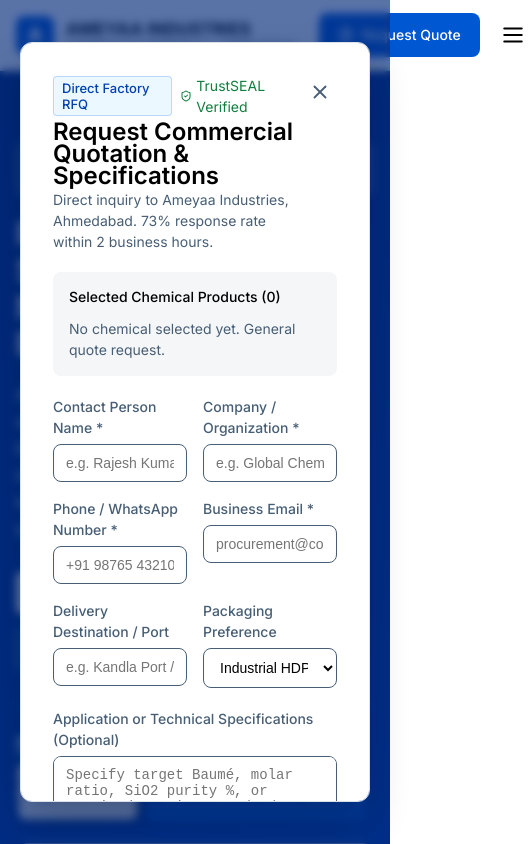
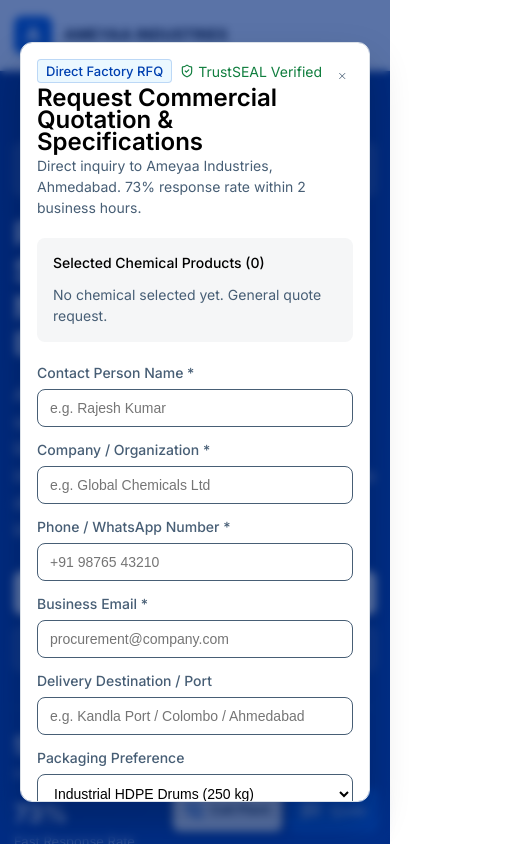
Before and after one commit to malhardeshmukh/ameya, a Next.js app: page / in a window 390 px wide. Both pictures are taken after a click on the button "Request Direct Factory Quote". Shown: the top 844 px of the page, 532 px wide, since content can reach past the window. Built offline with nearby package versions, Linux system fonts and the light colour scheme.

Commit message:
fix(mobile): ensure mobile responsiveness, remove horizontal scroll and delete request quote from navbar

```diff
--- a/src/app/contact/page.tsx
+++ b/src/app/contact/page.tsx
@@ -211,7 +211,7 @@
                 </div>
               ) : (
                 <form onSubmit={handleSubmit} style={{ display: 'flex', flexDirection: 'column', gap: '16px' }}>
-                  <div style={{ display: 'grid', gridTemplateColumns: 'repeat(2, 1fr)', gap: '14px' }}>
+                  <div style={{ display: 'grid', gridTemplateColumns: 'repeat(2, 1fr)', gap: '14px' }} className="contact-form-row-2">
                     <div>
                       <label htmlFor="contact-name" className="sap-caption" style={{ display: 'block', marginBottom: '4px', fontWeight: 500 }}>
                         Full Name *
@@ -243,7 +243,7 @@
                     </div>
                   </div>
 
-                  <div style={{ display: 'grid', gridTemplateColumns: 'repeat(2, 1fr)', gap: '14px' }}>
+                  <div style={{ display: 'grid', gridTemplateColumns: 'repeat(2, 1fr)', gap: '14px' }} className="contact-form-row-2">
                     <div>
                       <label htmlFor="contact-phone" className="sap-caption" style={{ display: 'block', marginBottom: '4px', fontWeight: 500 }}>
                         Mobile / WhatsApp *
--- a/src/app/export/page.tsx
+++ b/src/app/export/page.tsx
@@ -144,6 +144,7 @@
                 <h3 style={{ fontSize: '18px', fontWeight: 600 }}>Export Regulatory Dossier</h3>
               </div>
 
+              <div className="table-responsive">
                 <table className="sap-table" style={{ fontSize: '13px' }}>
                   <tbody>
                     <tr>
@@ -176,6 +177,7 @@
                     </tr>
                   </tbody>
                 </table>
+              </div>
 
               <div style={{ marginTop: '20px' }}>
                 <button
--- a/src/app/page.tsx
+++ b/src/app/page.tsx
@@ -116,7 +116,7 @@
               </p>
 
               {/* Action Buttons */}
-              <div style={{ display: 'flex', flexWrap: 'wrap', gap: '12px', marginBottom: '36px' }}>
+              <div style={{ display: 'flex', flexWrap: 'wrap', gap: '12px', marginBottom: '36px' }} className="hero-cta-group">
                 <button
                   type="button"
                   onClick={() => openQuote()}
@@ -163,6 +163,7 @@
                   borderTop: '1px solid rgba(255, 255, 255, 0.2)',
                   paddingTop: '20px'
                 }}
+                className="hero-stats-grid"
               >
                 <div>
                   <div style={{ fontSize: '24px', fontWeight: 700, color: 'var(--colors-on-primary)' }}>50+</div>
@@ -575,7 +576,7 @@
                 <Globe2 size={20} color="var(--colors-primary)" /> Active Global Export Countries
               </h3>
 
-              <div style={{ display: 'grid', gridTemplateColumns: 'repeat(2, 1fr)', gap: '12px', marginBottom: '20px' }}>
+              <div style={{ display: 'grid', gridTemplateColumns: 'repeat(2, 1fr)', gap: '12px', marginBottom: '20px' }} className="active-countries-grid">
                 {COMPANY_DATA.topExportCountries.map((c) => (
                   <div
                     key={c.country}
--- a/src/app/profile/page.tsx
+++ b/src/app/profile/page.tsx
@@ -141,6 +141,7 @@
                 </h3>
               </div>
 
+              <div className="table-responsive">
                 <table className="sap-table" style={{ fontSize: '13px' }}>
                   <tbody>
                     <tr>
@@ -185,6 +186,7 @@
                     </tr>
                   </tbody>
                 </table>
+              </div>
 
               <div style={{ marginTop: '20px' }}>
                 <button
--- a/src/app/reviews/page.tsx
+++ b/src/app/reviews/page.tsx
@@ -280,7 +280,7 @@
               </div>
             ) : (
               <form onSubmit={handleReviewSubmit} style={{ display: 'flex', flexDirection: 'column', gap: '16px' }}>
-                <div style={{ display: 'grid', gridTemplateColumns: 'repeat(2, 1fr)', gap: '14px' }}>
+                <div style={{ display: 'grid', gridTemplateColumns: 'repeat(2, 1fr)', gap: '14px' }} className="review-form-row-2">
                   <div>
                     <label htmlFor="rev-author" className="sap-caption" style={{ display: 'block', marginBottom: '4px', fontWeight: 500 }}>
                       Your Name / Designation *
@@ -312,7 +312,7 @@
                   </div>
                 </div>
 
-                <div style={{ display: 'grid', gridTemplateColumns: 'repeat(3, 1fr)', gap: '14px' }}>
+                <div style={{ display: 'grid', gridTemplateColumns: 'repeat(3, 1fr)', gap: '14px' }} className="review-form-row-3">
                   <div>
                     <label htmlFor="rev-location" className="sap-caption" style={{ display: 'block', marginBottom: '4px', fontWeight: 500 }}>
                       City / Country *
--- a/src/components/layout/FloatingContact.tsx
+++ b/src/components/layout/FloatingContact.tsx
@@ -9,50 +9,25 @@
   const { openQuote } = useQuote();
 
   return (
-    <div
-      style={{
-        position: 'fixed',
-        bottom: '24px',
-        right: '24px',
-        zIndex: 990,
-        display: 'flex',
-        alignItems: 'center',
-        gap: '8px'
-      }}
-    >
+    <div className="floating-contact-container">
       <a
         href={`tel:${COMPANY_DATA.phone}`}
-        className="btn"
-        style={{
-          backgroundColor: 'var(--colors-chrome)',
-          color: 'var(--colors-ink-body)',
-          border: '1px solid var(--colors-hairline)',
-          borderRadius: 'var(--rounded-md)',
-          padding: '12px 14px',
-          height: '58px',
-          boxShadow: '0 4px 12px rgba(0,0,0,0.1)',
-          display: 'flex',
-          alignItems: 'center',
-          gap: '8px',
-          textDecoration: 'none'
-        }}
+        className="btn floating-call-btn"
         title="Direct Factory Call"
       >
         <PhoneCall size={18} color="var(--colors-primary)" />
-        <span style={{ fontSize: '14px', fontWeight: 600 }}>Call Plant</span>
+        <span className="floating-btn-text">Call Plant</span>
       </a>
 
       <button
         onClick={() => openQuote()}
-        className="btn-floating"
-        style={{
-          position: 'static',
-          boxShadow: '0 4px 16px rgba(0, 87, 210, 0.35)'
-        }}
+        className="btn-floating floating-quote-btn"
         id="floating-rfq-btn"
+        title="Request Commercial Quote"
       >
         <MessageSquareText size={20} />
-        <span>Request Instant Quote</span>
+        <span className="floating-quote-full">Request Instant Quote</span>
+        <span className="floating-quote-short">Quote</span>
       </button>
     </div>
   );
--- a/src/components/layout/Footer.tsx
+++ b/src/components/layout/Footer.tsx
@@ -211,7 +211,7 @@
           <div>
             © {new Date().getFullYear()} {COMPANY_DATA.name}. All rights reserved. GST Registered in Gujarat, India.
           </div>
-          <div style={{ display: 'flex', gap: '16px' }}>
+          <div style={{ display: 'flex', flexWrap: 'wrap', gap: '8px 14px', alignItems: 'center' }}>
             <span>IEC Code: {COMPANY_DATA.iec}</span>
             <span>•</span>
             <span>GSTIN: {COMPANY_DATA.gstin}</span>
--- a/src/components/layout/Header.tsx
+++ b/src/components/layout/Header.tsx
@@ -4,20 +4,13 @@
 import Link from 'next/link';
 import { usePathname } from 'next/navigation';
 import { COMPANY_DATA } from '@/data/company';
-import { useQuote } from '../quote/QuoteContext';
 import {
   Phone,
-  FileText,
   Menu,
-  X,
-  ChevronDown,
-  ShieldCheck,
-  Search,
-  ArrowRight
+  X
 } from 'lucide-react';
 
 export default function Header() {
-  const { openQuote, items } = useQuote();
   const [mobileMenuOpen, setMobileMenuOpen] = useState(false);
   const pathname = usePathname();
 
@@ -83,7 +76,7 @@
           >
             A
           </div>
-          <div>
+          <div style={{ minWidth: 0 }}>
             <div
               style={{
                 fontSize: '17px',
@@ -92,6 +85,7 @@
                 letterSpacing: '0.2px',
                 lineHeight: '1.2'
               }}
+              className="header-brand-title"
             >
               AMEYAA INDUSTRIES
             </div>
@@ -103,6 +97,7 @@
                 textTransform: 'uppercase',
                 lineHeight: '1'
               }}
+              className="header-brand-subtitle"
             >
               Chemicals & Minerals • Ahmedabad
             </div>
@@ -163,7 +158,7 @@
           })}
         </nav>
 
-        {/* Right Actions: Direct Phone & Request Quote Button */}
+        {/* Right Actions: Direct Phone Hotline & Mobile Menu Hamburger */}
         <div style={{ display: 'flex', alignItems: 'center', gap: '14px', flexShrink: 0 }}>
           {/* Direct Sales Hotline */}
           <a
@@ -187,37 +182,6 @@
             <Phone size={15} color="var(--colors-primary)" />
             <span>{COMPANY_DATA.formattedPhone}</span>
           </a>
-
-          {/* Request Quote Button */}
-          <button
-            type="button"
-            onClick={() => openQuote()}
-            className="btn btn-primary"
-            style={{
-              height: '42px',
-              padding: '8px 18px',
-              fontSize: '14px',
-              gap: '8px'
-            }}
-            id="nav-rfq-button"
-          >
-            <FileText size={16} />
-            <span>Request Quote</span>
-            {items.length > 0 && (
-              <span
-                style={{
-                  backgroundColor: 'var(--colors-on-primary)',
-                  color: 'var(--colors-primary)',
-                  borderRadius: '10px',
-                  padding: '1px 7px',
-                  fontSize: '11px',
-                  fontWeight: 700
-                }}
-              >
-                {items.length}
-              </span>
-            )}
-          </button>
 
           {/* Mobile Menu Hamburger */}
           <button
@@ -283,21 +247,12 @@
                 fontSize: '15px',
                 fontWeight: 600,
                 color: 'var(--colors-primary)',
-                textDecoration: 'none'
+                textDecoration: 'none',
+                padding: '8px 0'
               }}
             >
               <Phone size={16} /> Direct Hotline: {COMPANY_DATA.formattedPhone}
             </a>
-            <button
-              onClick={() => {
-                setMobileMenuOpen(false);
-                openQuote();
-              }}
-              className="btn btn-primary"
-              style={{ width: '100%', marginTop: '6px' }}
-            >
-              <FileText size={16} /> Request Commercial Quotation
-            </button>
           </div>
         </div>
       )}
--- a/src/components/products/ProductSpecsModal.tsx
+++ b/src/components/products/ProductSpecsModal.tsx
@@ -47,6 +47,7 @@
           border: '1px solid var(--colors-border-subtle)',
           padding: 'var(--spacing-max)'
         }}
+        className="modal-card-box"
       >
         {/* Header */}
         <div style={{ display: 'flex', justifyContent: 'space-between', alignItems: 'flex-start', marginBottom: '20px' }}>
@@ -134,7 +135,7 @@
           </h4>
 
           {specEntries.length > 0 ? (
-            <div style={{ border: '1px solid var(--colors-border-subtle)', borderRadius: 'var(--rounded-md)', overflow: 'hidden' }}>
+            <div className="table-responsive" style={{ border: '1px solid var(--colors-border-subtle)', borderRadius: 'var(--rounded-md)', overflowX: 'auto' }}>
               <table className="sap-table">
                 <tbody>
                   {specEntries.map(([param, value]) => (
--- a/src/components/quote/QuoteModal.tsx
+++ b/src/components/quote/QuoteModal.tsx
@@ -64,6 +64,7 @@
           border: '1px solid var(--colors-border-subtle)',
           padding: 'var(--spacing-max)'
         }}
+        className="modal-card-box"
       >
         <div style={{ display: 'flex', justifyContent: 'space-between', alignItems: 'flex-start', marginBottom: '20px' }}>
           <div>
@@ -229,7 +230,7 @@
             </div>
 
             {/* Buyer Contact & Requirements */}
-            <div style={{ display: 'grid', gridTemplateColumns: 'repeat(2, 1fr)', gap: '16px' }}>
+            <div style={{ display: 'grid', gridTemplateColumns: 'repeat(2, 1fr)', gap: '16px' }} className="quote-form-grid">
               <div>
                 <label htmlFor="rfq-name" className="sap-caption" style={{ display: 'block', marginBottom: '6px', fontWeight: 500 }}>
                   Contact Person Name *
--- a/src/styles/globals.css
+++ b/src/styles/globals.css
@@ -80,6 +80,9 @@
   scroll-behavior: smooth;
   scrollbar-width: none !important;
   -ms-overflow-style: none !important;
+  overflow-x: hidden;
+  max-width: 100%;
+  width: 100%;
 }
 
 body {
@@ -90,6 +93,20 @@
   color: var(--colors-ink-body);
   scrollbar-width: none !important;
   -ms-overflow-style: none !important;
+  overflow-x: hidden;
+  max-width: 100%;
+  width: 100%;
+  position: relative;
+}
+
+main {
+  width: 100%;
+  max-width: 100%;
+  overflow-x: hidden;
+}
+
+img, svg, video, canvas, audio, iframe, embed, object {
+  max-width: 100%;
 }
 
 /* Typography Hierarchy from SAP Design Token Spec */
@@ -208,6 +225,13 @@
   .container {
     padding-left: var(--spacing-wide);
     padding-right: var(--spacing-wide);
+  }
+}
+
+@media (max-width: 480px) {
+  .container {
+    padding-left: 14px;
+    padding-right: 14px;
   }
 }
 
@@ -386,6 +410,12 @@
 }
 
 /* Table styling per SAP data-table spec */
+.table-responsive {
+  width: 100%;
+  overflow-x: auto;
+  -webkit-overflow-scrolling: touch;
+}
+
 .sap-table {
   width: 100%;
   border-collapse: collapse;
@@ -400,6 +430,7 @@
   text-align: left;
   padding: 12px 16px;
   border-bottom: 1px solid var(--colors-border-subtle);
+  word-break: break-word;
 }
 
 .sap-table td {
@@ -407,10 +438,56 @@
   border-bottom: 1px solid var(--colors-border-subtle);
   color: var(--colors-ink-body);
   font-size: 14px;
+  word-break: break-word;
 }
 
 .sap-table tr:hover td {
   background-color: #fafbfc;
+}
+
+/* Floating Contact & Call Bar */
+.floating-contact-container {
+  position: fixed;
+  bottom: 24px;
+  right: 24px;
+  z-index: 990;
+  display: flex;
+  align-items: center;
+  gap: 8px;
+  max-width: calc(100vw - 32px);
+}
+
+.floating-call-btn {
+  background-color: var(--colors-chrome);
+  color: var(--colors-ink-body);
+  border: 1px solid var(--colors-hairline);
+  border-radius: var(--rounded-md);
+  padding: 12px 14px;
+  height: 56px;
+  box-shadow: 0 4px 12px rgba(0,0,0,0.1);
+  display: flex;
+  align-items: center;
+  gap: 8px;
+  text-decoration: none;
+  font-size: 14px;
+  font-weight: 600;
+  white-space: nowrap;
+}
+
+.floating-quote-btn {
+  position: static !important;
+  box-shadow: 0 4px 16px rgba(0, 87, 210, 0.35) !important;
+  height: 56px !important;
+  white-space: nowrap;
+}
+
+.floating-quote-short {
+  display: none;
+}
+
+/* Modal responsive wrapper */
+.modal-card-box {
+  padding: var(--spacing-max);
 }
 
 /* Grid utilities */
@@ -438,6 +515,18 @@
   }
   .grid-3 {
     grid-template-columns: repeat(2, minmax(0, 1fr));
+  }
+  .export-steps-grid {
+    grid-template-columns: repeat(2, minmax(0, 1fr)) !important;
+  }
+  .desktop-nav-links {
+    display: none !important;
+  }
+  .mobile-menu-trigger {
+    display: flex !important;
+  }
+  .header-phone-btn {
+    display: none !important;
   }
 }
 
@@ -497,6 +586,68 @@
     font-size: 20px;
     line-height: 24px;
   }
+
+  /* Form & card collapses */
+  .quote-form-grid,
+  .contact-form-row-2,
+  .review-form-row-2,
+  .review-form-row-3,
+  .active-countries-grid {
+    grid-template-columns: 1fr !important;
+    gap: 12px !important;
+  }
+
+  .modal-card-box {
+    padding: 16px !important;
+  }
+
+  .floating-contact-container {
+    bottom: 12px;
+    right: 12px;
+    left: auto;
+    gap: 6px;
+    max-width: calc(100vw - 24px);
+  }
+  .floating-call-btn,
+  .floating-quote-btn {
+    height: 44px !important;
+    min-height: 44px !important;
+    padding: 8px 12px !important;
+    font-size: 13px !important;
+  }
+  .floating-quote-full {
+    display: none;
+  }
+  .floating-quote-short {
+    display: inline;
+  }
+}
+
+@media (max-width: 480px) {
+  .hero-stats-grid {
+    grid-template-columns: 1fr 1fr !important;
+    gap: 12px !important;
+  }
+  .hero-cta-group {
+    flex-direction: column !important;
+  }
+  .hero-cta-group .btn {
+    width: 100% !important;
+    white-space: normal !important;
+    text-align: center !important;
+  }
+  .header-brand-subtitle {
+    display: none;
+  }
+  .header-brand-title {
+    font-size: 15px !important;
+  }
+}
+
+@media (max-width: 360px) {
+  .floating-btn-text {
+    display: none;
+  }
 }
 
 .category-card-hover:hover {
@@ -507,15 +658,3 @@
 .mobile-menu-trigger {
   display: none !important;
 }
-
-@media (max-width: 1024px) {
-  .desktop-nav-links {
-    display: none !important;
-  }
-  .mobile-menu-trigger {
-    display: flex !important;
-  }
-  .header-phone-btn {
-    display: none !important;
-  }
-}
```
Lines whose indentation alone changed are shown as unchanged.
